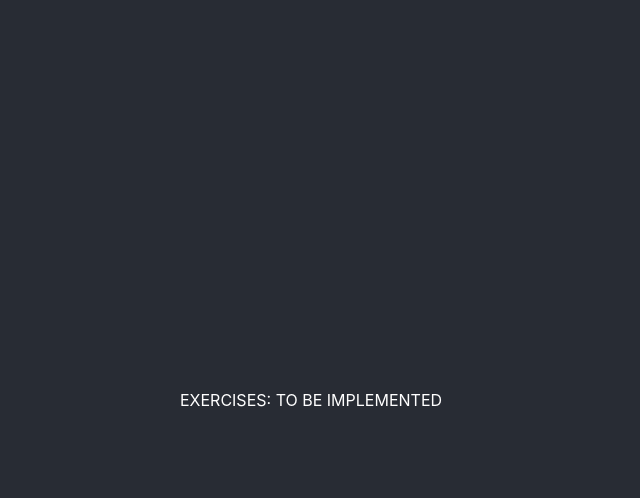
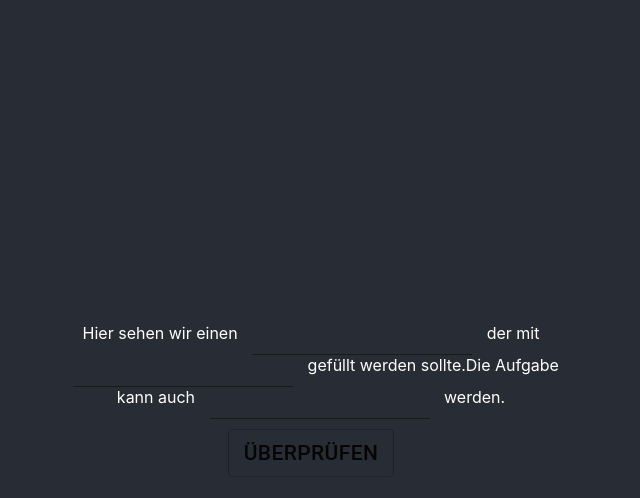
Before and after one commit to itf191-raum3/raum3-thegame, a React (Create React App) app in the folder frontend/: page / in a window 1280 px wide. Both pictures are taken after a click on the button "ICH WILL ETWAS LERNEN!". Shown: the top 498 px of the page, without its empty margins (329-969 px from the left). Built offline with nearby package versions, Linux system fonts and the light colour scheme.

Commit message:
#9 Cloze Widget -add first version of Cloze Widget -only functionality, almost no styling for now

```diff
--- a/frontend/src/App.tsx
+++ b/frontend/src/App.tsx
@@ -1,5 +1,7 @@
 import { useState } from 'react';
+import { ClozeWidget } from 'widgets/cloze/ClozeWidget';
 import { WelcomePage } from 'widgets/welcome/WelcomePage';
+import { ICloze } from '../../common/src/entities/ICloze';
 import './App.css';
 
 export enum AppStateEnum {
@@ -11,13 +13,54 @@ export enum AppStateEnum {
 function App() {
   const [appState, setAppState] = useState<AppStateEnum>(AppStateEnum.WELCOMEPAGE);
 
+  const demo: ICloze = {
+    id: 0,
+    options: [],
+    label: '',
+    correctAnswers: [
+      'Hier sehen wir einen ',
+      '',
+      ' der mit ',
+      '',
+      ' gefüllt werden sollte.',
+      'Die Aufgabe kann auch ',
+      '',
+      ' werden.',
+    ],
+    isMultipleChoice: false,
+  };
+
+  const correctDemo: ICloze = {
+    id: 0,
+    options: [],
+    label: '',
+    correctAnswers: [
+      'Hier sehen wir einen ',
+      'Lückentext',
+      ' der mit ',
+      'Wörtern',
+      ' gefüllt werden sollte.',
+      'Die Aufgabe kann auch ',
+      'überprüft',
+      ' werden.',
+    ],
+    isMultipleChoice: false,
+  };
+
   let content = <></>;
   if (appState === AppStateEnum.WELCOMEPAGE) {
     content = <WelcomePage changeAppState={setAppState} />;
   } else if (appState === AppStateEnum.EDITOR) {
     content = <>EDITOR: TO BE IMPLEMENTED</>;
   } else if (appState === AppStateEnum.EXERCISES) {
-    content = <>EXERCISES: TO BE IMPLEMENTED</>;
+    // content = <>EXERCISES: TO BE IMPLEMENTED</>;
+    content = (
+      <ClozeWidget
+        exercise={demo}
+        finish={() => setAppState(AppStateEnum.WELCOMEPAGE)}
+        check={async (e) => correctDemo}
+      />
+    );
   }
 
   return <div className="App">{content}</div>;
--- /dev/null
+++ b/frontend/src/widgets/cloze/ClozeWidget.css
@@ -0,0 +1,20 @@
+.ClozeRoot {
+  width: 40vw;
+}
+
+.IncorrectInput {
+  color: red;
+}
+
+.ContinueButton {
+  margin-top: 10px;
+}
+
+.ContinueButtonText {
+  font-size: 1.5em;
+}
+
+.InputBlank {
+  color: white !important;
+  border-bottom: white !important;
+}
--- /dev/null
+++ b/frontend/src/widgets/cloze/ClozeWidget.tsx
@@ -0,0 +1,82 @@
+import { Button } from '@material-ui/core';
+import { useCallback, useState } from 'react';
+import { ICloze } from '../../../../common/src/entities/ICloze';
+import { DropdownBlank } from './DropdownBlank';
+import { InputBlank } from './InputBlank';
+import './ClozeWidget.css';
+
+export function ClozeWidget(props: ClozeWidgetProps) {
+  const { check, finish, exercise } = props;
+
+  const [checkedExercise, setCheckedExercise] = useState<ICloze | undefined>(undefined);
+
+  const useDropdown = exercise.options.length > 0;
+
+  const edit = useCallback(
+    (input: string, index: number) => {
+      exercise.correctAnswers[index] = input;
+    },
+    [exercise.correctAnswers]
+  );
+
+  const content = !checkedExercise ? (
+    <>
+      <div>
+        {exercise.correctAnswers.map((text, index) => {
+          if (text) {
+            return text;
+          } else {
+            return useDropdown ? (
+              <DropdownBlank key={index} fillBlank={(input: string) => edit(input, index)} options={exercise.options} />
+            ) : (
+              <InputBlank key={index} fillBlank={(input: string) => edit(input, index)} />
+            );
+          }
+        })}
+      </div>
+      <div className={'ContinueButton'}>
+        <Button
+          variant="outlined"
+          classes={{ label: 'ContinueButtonText', root: 'ContinueButton' }}
+          onClick={() => {
+            check(exercise)
+              .then(setCheckedExercise)
+              .catch((e) => console.log(e));
+          }}
+        >
+          {'Überprüfen'}
+        </Button>
+      </div>
+    </>
+  ) : (
+    <>
+      <div className={'ContinueButton'}>
+        {checkedExercise.correctAnswers.map((text, index) => {
+          if (text !== exercise.correctAnswers[index]) {
+            return <span className={'IncorrectInput'}>{text}</span>;
+          } else {
+            return <span className={'CorrectInput'}>{text}</span>;
+          }
+        })}
+      </div>
+      <div>
+        <Button
+          variant="outlined"
+          classes={{ label: 'ContinueButton' }}
+          onClick={() => {
+            finish();
+          }}
+        >
+          {'Nächste Aufgabe'}
+        </Button>
+      </div>
+    </>
+  );
+  return <div className={'ClozeRoot'}>{content}</div>;
+}
+
+export type ClozeWidgetProps = {
+  exercise: ICloze;
+  check: (exercise: ICloze) => Promise<ICloze>;
+  finish: () => void;
+};
--- /dev/null
+++ b/frontend/src/widgets/cloze/DropdownBlank.tsx
@@ -0,0 +1,29 @@
+import { Select } from '@material-ui/core';
+import { useState } from 'react';
+import { BlankProps } from './InputBlank';
+import './ClozeWidget.css';
+
+export function DropdownBlank(props: DropdownBlankProps) {
+  const { fillBlank, options } = props;
+
+  const [input, setInput] = useState<string>('');
+
+  return (
+    <Select
+      style={{ margin: '0px 10px' }}
+      variant="standard"
+      value={input}
+      onChange={(e) => {
+        const newString = e.target.value as string;
+        setInput(newString);
+        fillBlank(newString);
+      }}
+    >
+      {options}
+    </Select>
+  );
+}
+
+export type DropdownBlankProps = BlankProps & {
+  options: string[];
+};
--- /dev/null
+++ b/frontend/src/widgets/cloze/InputBlank.tsx
@@ -0,0 +1,27 @@
+import { TextField } from '@material-ui/core';
+import { useState } from 'react';
+import './ClozeWidget.css';
+
+export function InputBlank(props: BlankProps) {
+  const { fillBlank } = props;
+
+  const [input, setInput] = useState<string>('');
+
+  return (
+    <TextField
+      style={{ margin: '0px 10px' }}
+      classes={{ root: 'InputBlank' }}
+      variant="standard"
+      value={input}
+      onChange={(e) => {
+        const newString = e.target.value;
+        setInput(newString);
+        fillBlank(newString);
+      }}
+    />
+  );
+}
+
+export type BlankProps = {
+  fillBlank: (input: string) => void;
+};
```
